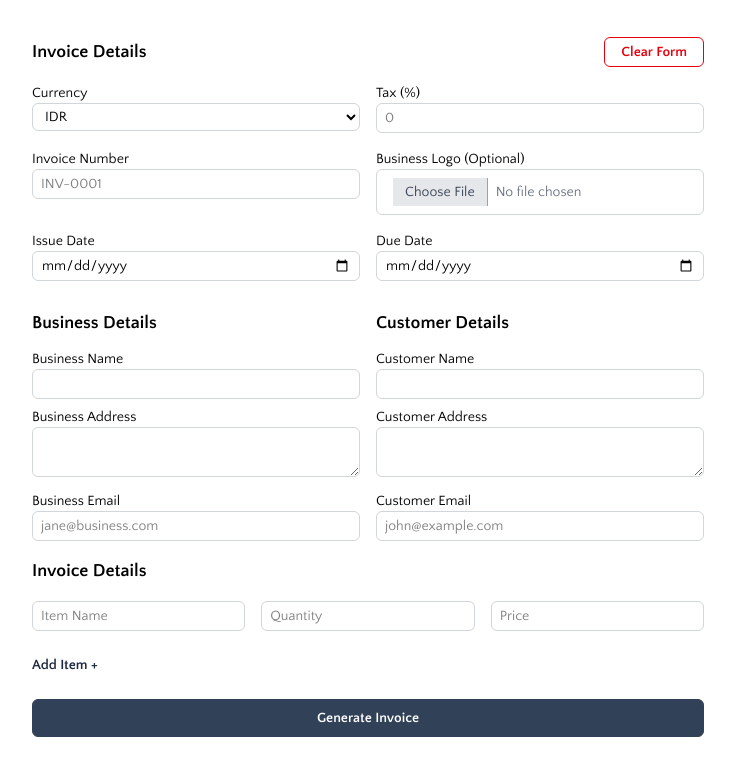
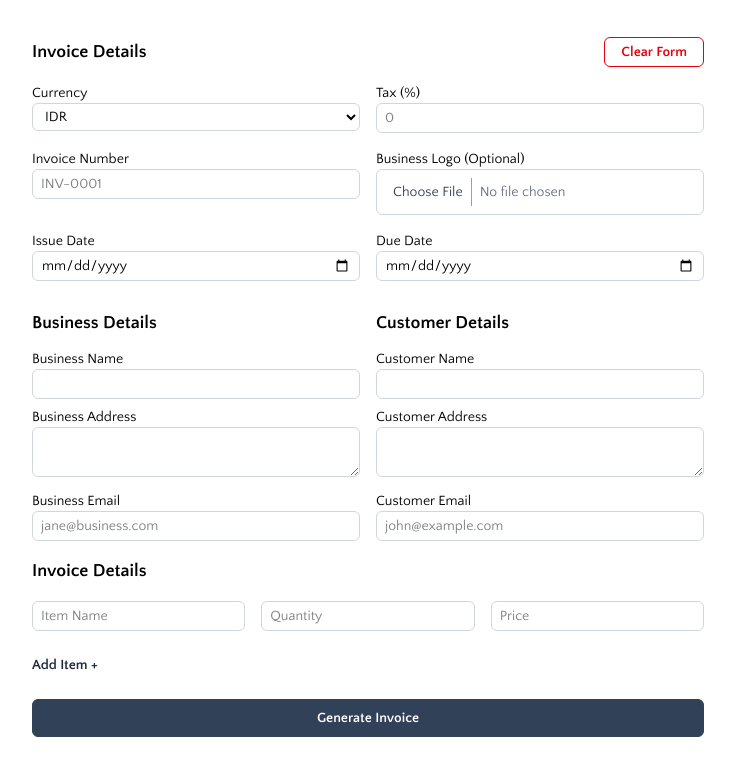
Before and after one commit to chrystalio/InvoNota, a website: page index.html in a window 1280 px wide. Shown: the part 159-934 px from the top of the page, without its empty margins (272-1007 px from the left). Drawn offline with Linux system fonts and the light colour scheme; a web font is replaced by a local one.

Commit message:
Update upload file form style

```diff
--- a/index.html
+++ b/index.html
@@ -53,11 +53,10 @@
                         <input type="file" id="business-logo" name="business-logo" accept="image/png, image/jpeg, image/jpg, image/svg+xml"
                             class="hidden">
                         <label for="business-logo"
-                            class="w-full flex items-center border border-gray-300 rounded-md px-4 py-2 text-sm lg:text-md font-quattrocento-sans text-gray-700 cursor-pointer bg-white hover:bg-gray-100 transition">
-                            <span class="bg-gray-200 px-3 py-1 border-r border-gray-400 text-gray-700 font-medium">
+                            class="w-full flex items-center border border-gray-300 rounded-md px-2 py-2 text-sm lg:text-md font-quattrocento-sans text-gray-700 cursor-pointer bg-white hover:bg-gray-100 transition">
+                            <span class="px-2 py-1 border-r border-gray-400 text-gray-700 font-medium">
                                 Choose File
                             </span>
-                            <!-- File Name Display -->
                             <span id="file-chosen" class="ml-2 text-gray-500 truncate">No file chosen</span>
                         </label>
                     </div>
```
